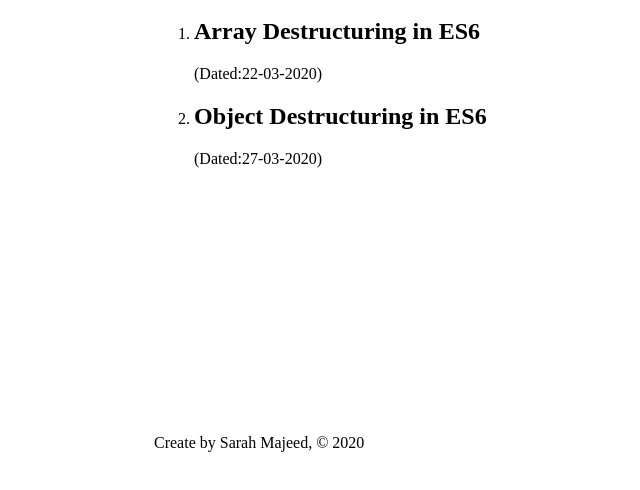
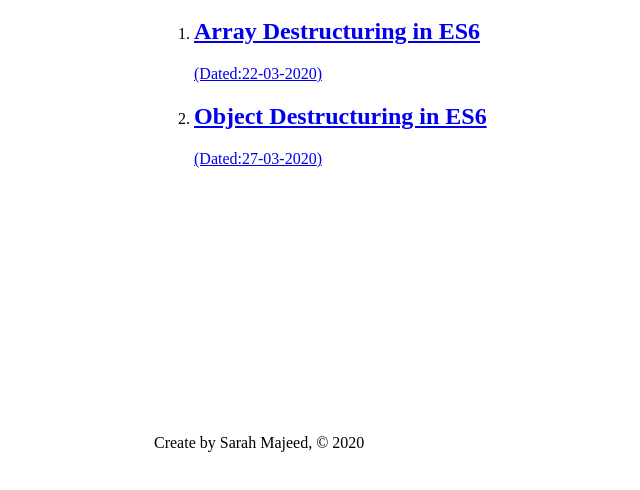
Before and after one commit to sarahmajeed/blog-site, a Gatsby site: page /blog in a window 1280 px wide. Shown: the part 330-820 px from the top of the page, without its empty margins (111-751 px from the left). Built offline with nearby package versions, Linux system fonts and the light colour scheme; Gatsby itself is replaced by a stand-in of ours.

Commit message:
Adding links

```diff
--- a/src/pages/blog.js
+++ b/src/pages/blog.js
@@ -1,6 +1,7 @@
 import React from "react"
 import { useStaticQuery, graphql } from "gatsby"
 import Layout from "../components/layout"
+import { Link } from "gatsby"
 
 const BlogPage = () => {
   const blogPosts = useStaticQuery(graphql`
@@ -12,22 +13,28 @@ const BlogPage = () => {
               title
               date
             }
+            fields {
+              slug
+            }
           }
         }
       }
     }
   `)
+
   return (
     <Layout>
       <h1>Blog</h1>
       <ol>
         {blogPosts.allMarkdownRemark.edges.map(blogPost => (
           <li>
-            <h2>{blogPost.node.frontmatter.title}</h2>
-            <p>
-              (Dated:
-              {blogPost.node.frontmatter.date})
-            </p>
+            <Link to={`/blog/${blogPost.node.fields.slug}`}>
+              <h2>{blogPost.node.frontmatter.title}</h2>
+              <p>
+                (Dated:
+                {blogPost.node.frontmatter.date})
+              </p>
+            </Link>
           </li>
         ))}
       </ol>
```
